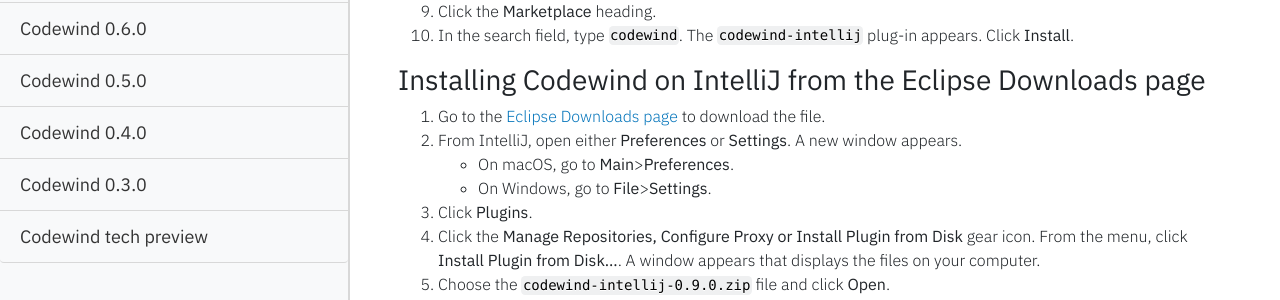
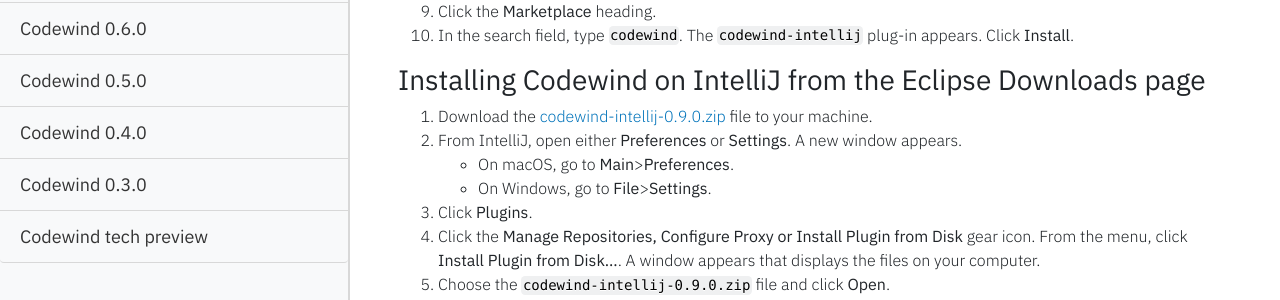
Before and after one commit to eclipse-archived/codewind-docs, a Jekyll site: the page built from docs/_news/intellijtechpreview.md, in a window 1280 px wide and 900 px high, scrolled down 724 px. Shown: the part 154-454 px from the top of the window. Built offline with Jekyll 4.4.1, drawn with Linux system fonts in a browser that asks for light colours; nearby versions of some CDN libraries.

Commit message:
Update intellijtechpreview.md
Redraft step 1 under Installing Codewind on IntelliJ from the Eclipse Downloads page

```diff
--- a/docs/_news/intellijtechpreview.md
+++ b/docs/_news/intellijtechpreview.md
@@ -33,7 +33,7 @@ Complete the prerequisites and choose to install Codewind on IntelliJ with eithe
 10. In the search field, type `codewind`. The `codewind-intellij` plug-in appears. Click **Install**.
 
 ### Installing Codewind on IntelliJ from the Eclipse Downloads page
-1. Go to the [Eclipse Downloads page](https://download.eclipse.org/codewind/milestone/0.9.0/codewind-intellij-0.9.0.zip) to download the file.
+1. Download the [codewind-intellij-0.9.0.zip](https://download.eclipse.org/codewind/milestone/0.9.0/codewind-intellij-0.9.0.zip) file to your machine.
 2. From IntelliJ, open either **Preferences** or **Settings**. A new window appears.
    - On macOS, go to **Main**>**Preferences**.
    - On Windows, go to **File**>**Settings**.
```
